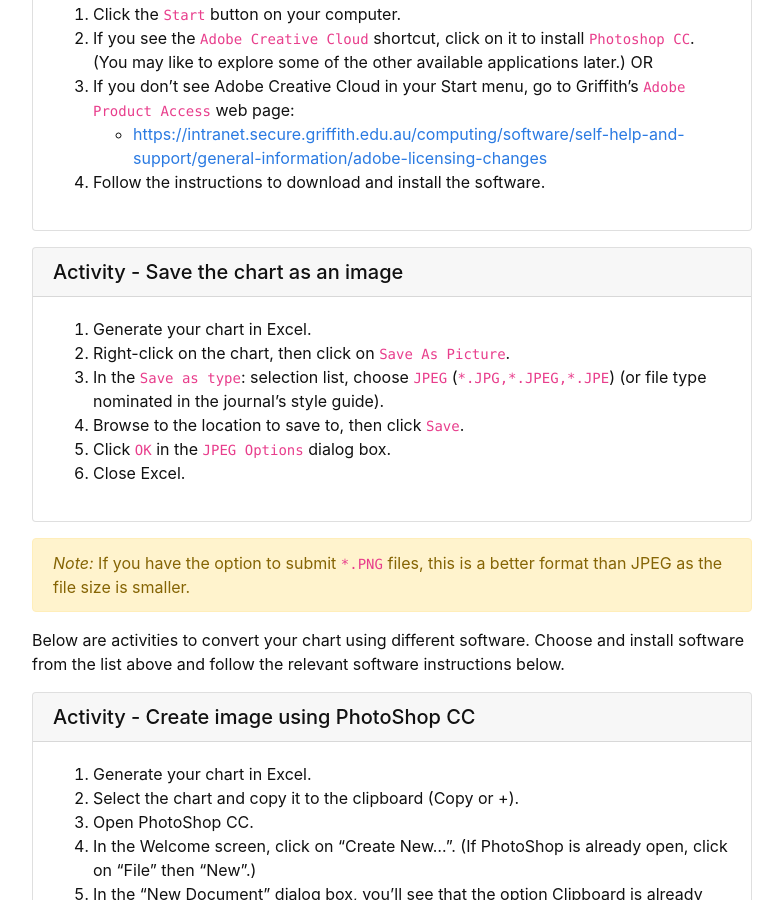
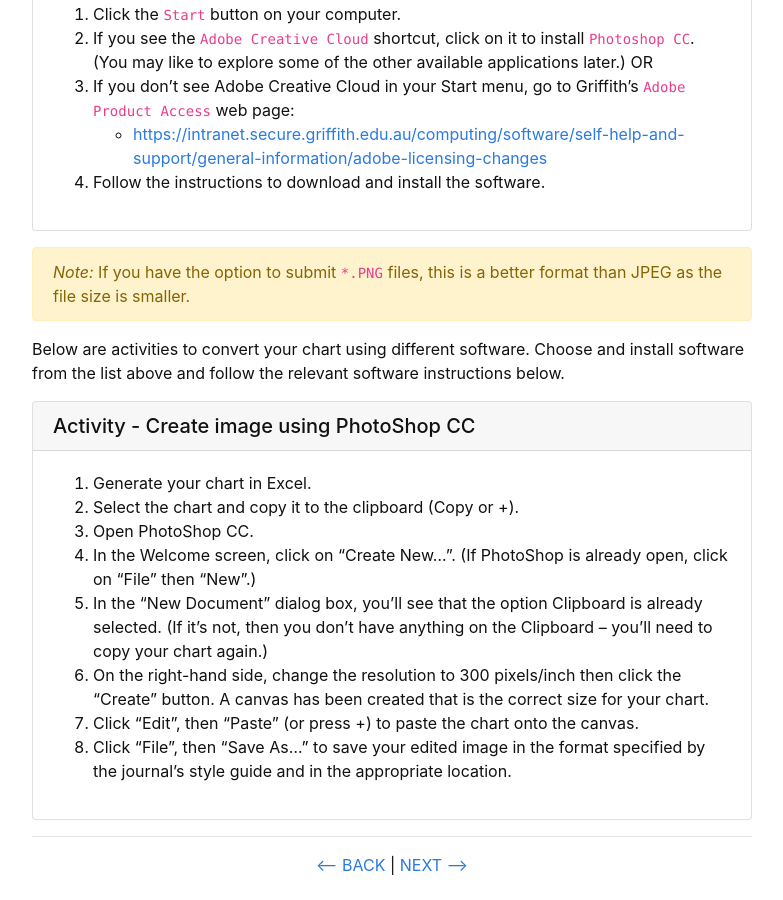
Before and after one commit to GULibrarySandbox/data-vis-basics, a Jekyll site: the page built from content/5-convert.md, in a window 1280 px wide and 900 px high, scrolled down 1082 px. Shown: the whole window, without its empty margins (248-1031 px from the left). Built offline with Jekyll 4.4.1, drawn with Linux system fonts in a browser that asks for light colours.

Commit message:
Update 5-convert.md

```diff
--- a/content/5-convert.md
+++ b/content/5-convert.md
@@ -44,14 +44,6 @@ OR
 https://intranet.secure.griffith.edu.au/computing/software/self-help-and-support/general-information/adobe-licensing-changes)
 4. Follow the instructions to download and install the software.{% endcapture %} {% include card.md header="Activity - Accessing Photoshop (staff)" text=text %}
 
-{% capture text %}
-1. Generate your chart in Excel.
-2. Right-click on the chart, then click on `Save As Picture`.
-3. In the `Save as type`: selection list, choose `JPEG` (`*.JPG,*.JPEG,*.JPE`) (or file type nominated in the journal’s style guide).
-4. Browse to the location to save to, then click `Save`.
-5. Click `OK` in the `JPEG Options` dialog box.
-6. Close Excel.{% endcapture %} {% include card.md header="Activity - Save the chart as an image" text=text %}
-
 {% capture alert %}*Note:* If you have the option to submit `*.PNG` files, this is a better format than JPEG as the file size is smaller.
 {% endcapture %}
 {% include alert.md text=alert color="warning" %}
@@ -69,8 +61,6 @@ Below are activities to convert your chart using different software.  Choose and
 8.	Click “File”, then “Save As…” to save your edited image in the format specified by the journal’s style guide and in the appropriate location.{% endcapture %} {% include card.md header="Activity - Create image using PhotoShop CC" text=text %}
 
 
-
-
 -----
 
 <p align="center">
```
